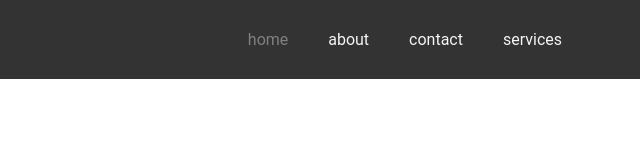
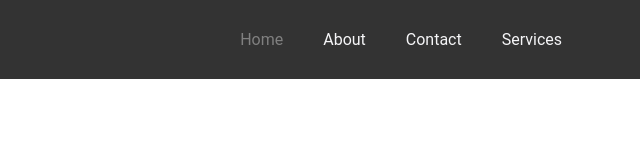
Before and after one commit to yashnkale/visule, a website: page index.html in a window 1280 px wide. Shown: the full height of the page, 640-1280 px from the left. Drawn offline with Linux system fonts and the light colour scheme.

Commit message:
Update styles.css

```diff
--- a/Code/styles.css
+++ b/Code/styles.css
@@ -51,8 +51,6 @@ nav ul li a{
   color:#f5f5f7;
   font-size: 17 px;
   padding: 7px 13px;
-  border-radius: 20px;
-  text-transform: lowercase;
 }
 
 a.active,a:hover{
```
